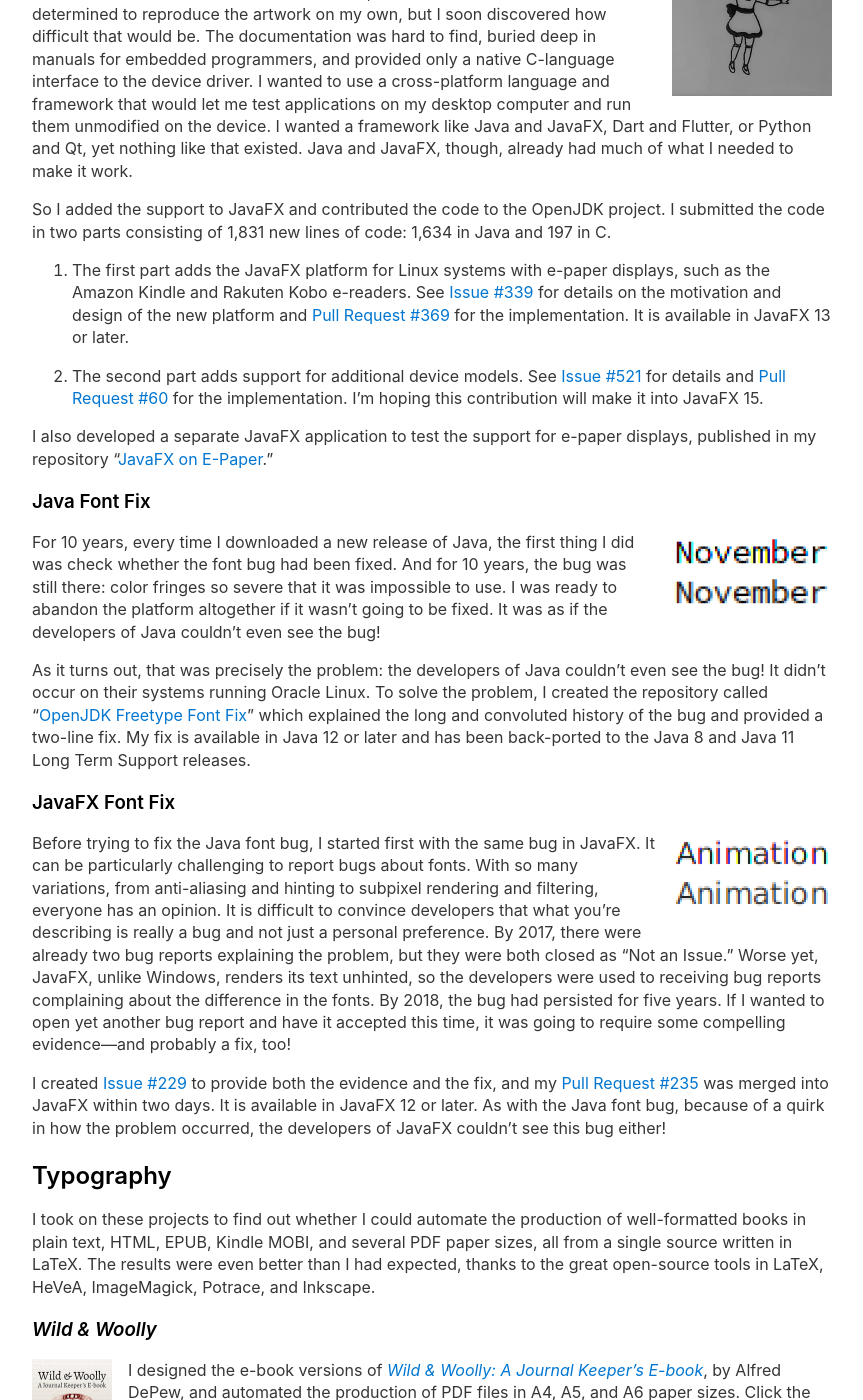
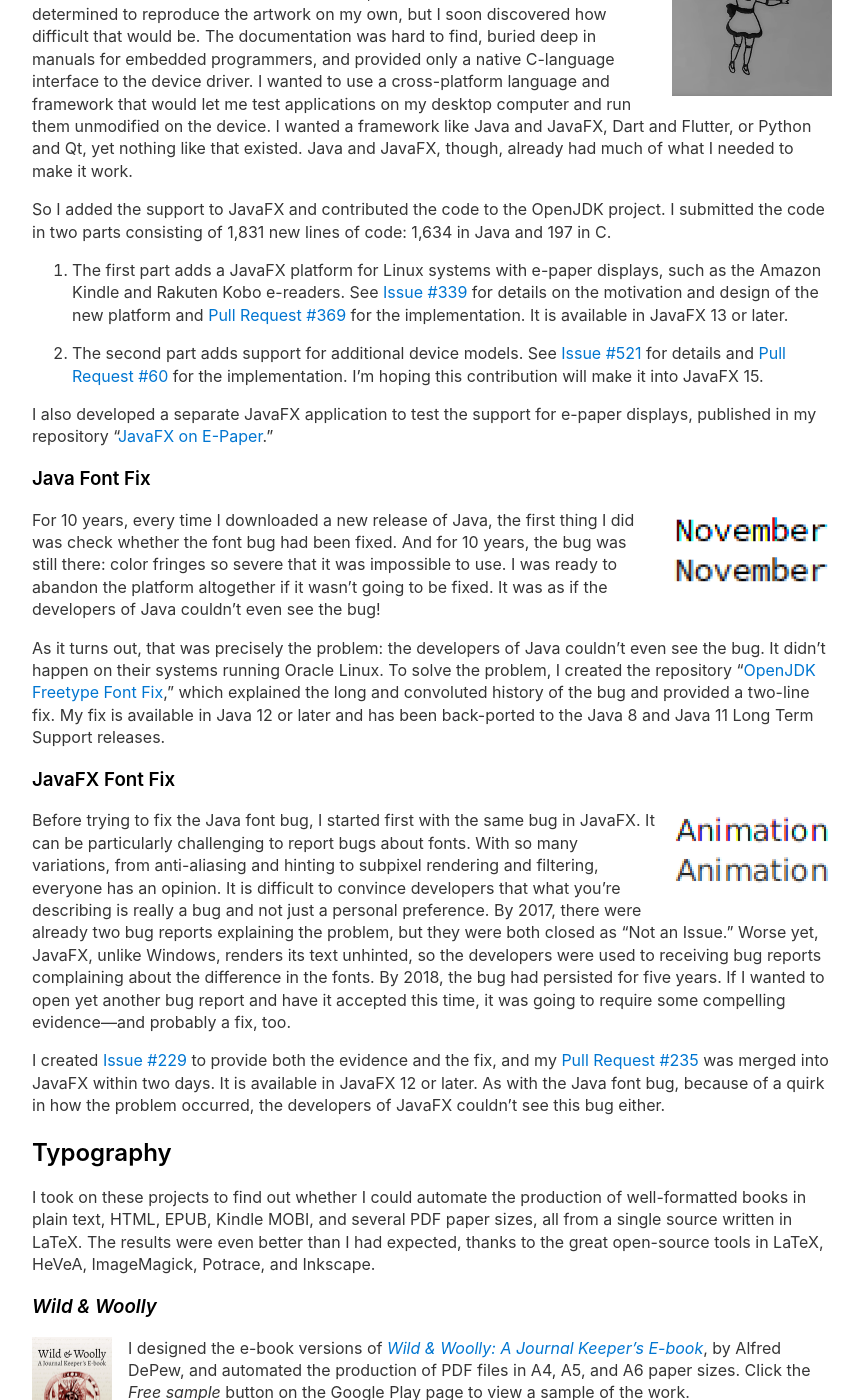
Before and after one commit to jgneff/www-status6, a Jekyll site: the page built from docs/index.md, in a window 1280 px wide and 1400 px high, scrolled down 769 px. Shown: the whole window, without its empty margins (208-1071 px from the left). Built offline with Jekyll 4.4.1, drawn with Linux system fonts in a browser that asks for light colours.

Commit message:
Make copy-editing changes to home page

```diff
--- a/docs/index.md
+++ b/docs/index.md
@@ -37,7 +37,7 @@ Java and JavaFX, though, already had much of what I needed to make it work.
 So I added the support to JavaFX and contributed the code to the OpenJDK project.
 I submitted the code in two parts consisting of 1,831 new lines of code: 1,634 in Java and 197 in C.
 
-1. The first part adds the JavaFX platform for Linux systems with e-paper displays, such as the Amazon Kindle and Rakuten Kobo e-readers.
+1. The first part adds a JavaFX platform for Linux systems with e-paper displays, such as the Amazon Kindle and Rakuten Kobo e-readers.
 See [Issue #339][openjdk-jfx-339] for details on the motivation and design of the new platform and [Pull Request #369][openjdk-jfx-369] for the implementation.
 It is available in JavaFX 13 or later.
 
@@ -55,9 +55,9 @@ And for 10 years, the bug was still there: color fringes so severe that it was i
 I was ready to abandon the platform altogether if it wasn't going to be fixed.
 It was as if the developers of Java couldn't even see the bug!
 
-As it turns out, that was precisely the problem: the developers of Java couldn't even see the bug!
-It didn't occur on their systems running Oracle Linux.
-To solve the problem, I created the repository called "[OpenJDK Freetype Font Fix][openjdk-freetype]" which explained the long and convoluted history of the bug and provided a two-line fix.
+As it turns out, that was precisely the problem: the developers of Java couldn't even see the bug.
+It didn't happen on their systems running Oracle Linux.
+To solve the problem, I created the repository "[OpenJDK Freetype Font Fix][openjdk-freetype]," which explained the long and convoluted history of the bug and provided a two-line fix.
 My fix is available in Java 12 or later and has been back-ported to the Java 8 and Java 11 Long Term Support releases.
 
 ### JavaFX Font Fix
@@ -70,11 +70,11 @@ It is difficult to convince developers that what you're describing is really a b
 By 2017, there were already two bug reports explaining the problem, but they were both closed as "Not an Issue."
 Worse yet, JavaFX, unlike Windows, renders its text unhinted, so the developers were used to receiving bug reports complaining about the difference in the fonts.
 By 2018, the bug had persisted for five years.
-If I wanted to open yet another bug report and have it accepted this time, it was going to require some compelling evidence---and probably a fix, too!
+If I wanted to open yet another bug report and have it accepted this time, it was going to require some compelling evidence---and probably a fix, too.
 
 I created [Issue #229][openjdk-jfx-229] to provide both the evidence and the fix, and my [Pull Request #235][openjdk-jfx-235] was merged into JavaFX within two days.
 It is available in JavaFX 12 or later.
-As with the Java font bug, because of a quirk in how the problem occurred, the developers of JavaFX couldn't see this bug either!
+As with the Java font bug, because of a quirk in how the problem occurred, the developers of JavaFX couldn't see this bug either.
 
 ## Typography
 
```
